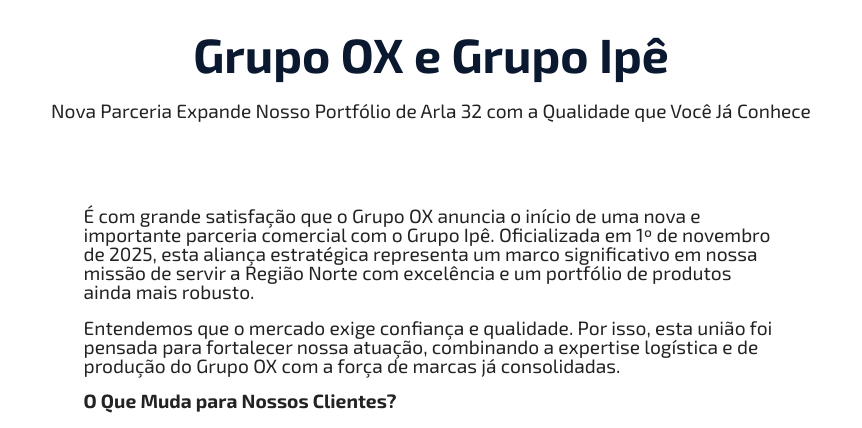
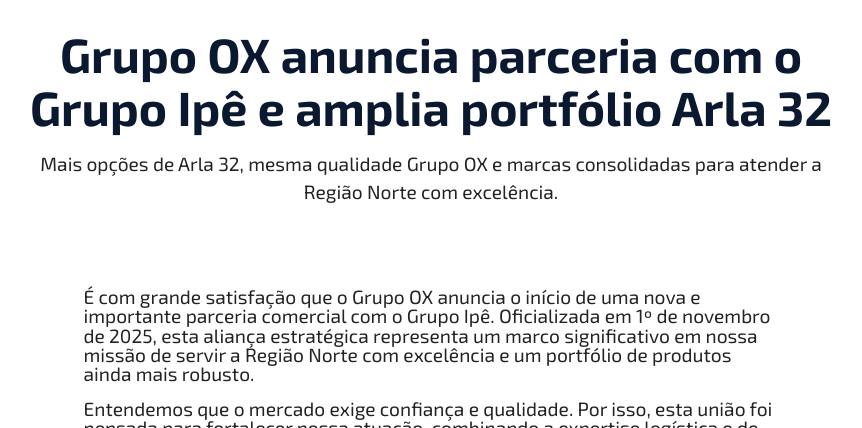
Before and after one commit to grupoox/grupoox.github.io, a Jekyll site: the page built from _posts/2025-10-17-grupo-ox-parceria-grupo-ipe-portfolio-arla-32.md, in a window 1280 px wide and 900 px high, cut to the strip 472-900 px from the top of the window. Shown: the whole strip, without its empty margins (209-1071 px from the left). Built offline with Jekyll 4.4.1, drawn with Linux system fonts in a browser that asks for light colours; some web fonts are replaced.

Commit message:
Update and rename 2025-10-17-grupo-ox-e-grupo-ipe-nova-parceria-expande-portfolio-de-arla-32.md to 2025-10-17-grupo-ox-parceria-grupo-ipe-portfolio-arla-32.md

```diff
--- a/_posts/2025-10-17-grupo-ox-e-grupo-ipe-nova-parceria-expande-portfolio-de-arla-32.md
+++ b/_posts/2025-10-17-grupo-ox-parceria-grupo-ipe-portfolio-arla-32.md
@@ -1,8 +1,8 @@
 ---
 layout: post
-title: "Grupo OX e Grupo Ipê"
+title: "Grupo OX anuncia parceria com o Grupo Ipê e amplia portfólio Arla 32"
 date: 2015-10-17 06:01:00 -03:00
-description: "Nova Parceria Expande Nosso Portfólio de Arla 32 com a Qualidade que Você Já Conhece"
+description: "Mais opções de Arla 32, mesma qualidade Grupo OX e marcas consolidadas para atender a Região Norte com excelência."
 tags: [blog]
 img: "https://img.freepik.com/fotos-gratis/gesto-de-mao-que-expressa-sentimentos-diferentes_23-2150061933.jpg"
 ---
```
